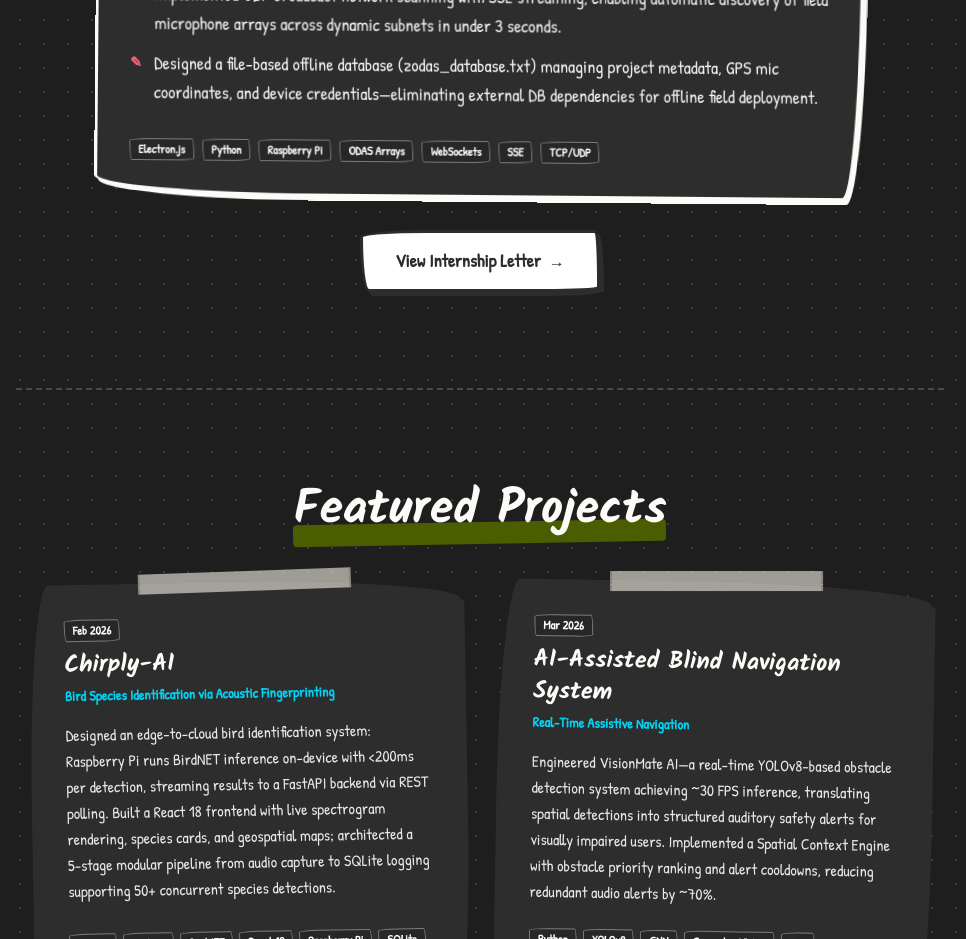
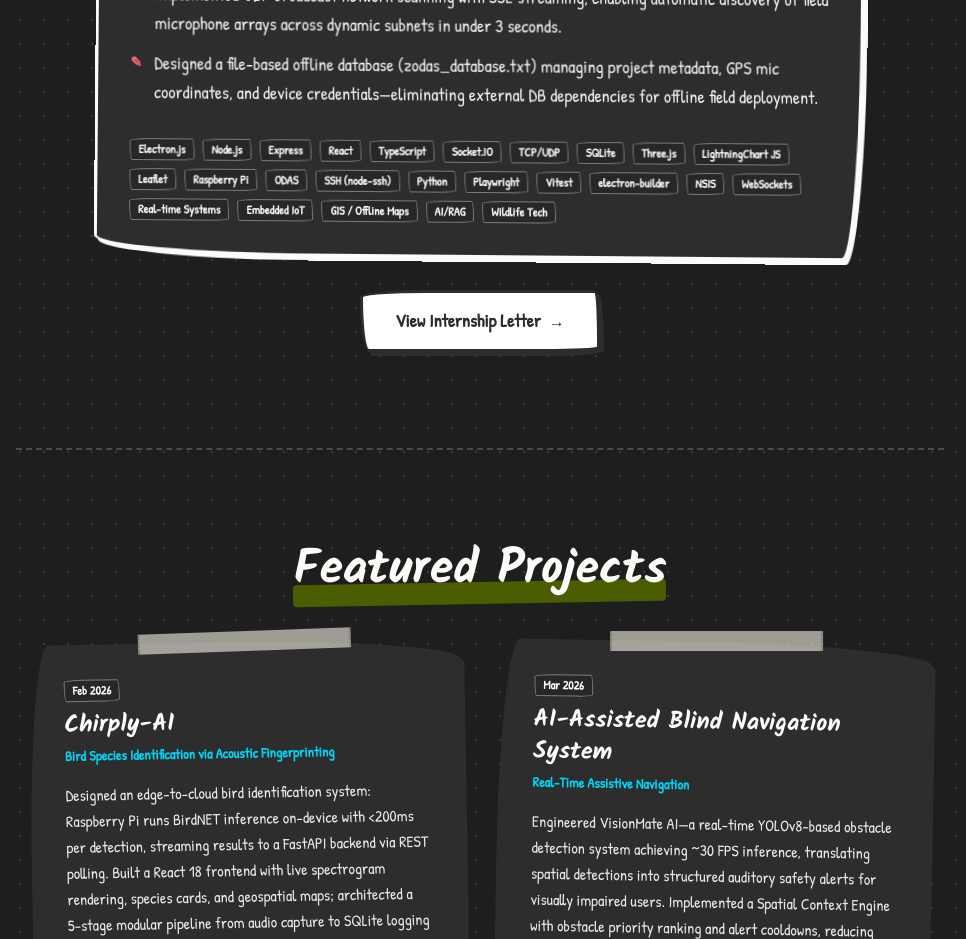
Before and after one commit to poornaprajays/Sketch, a React (Vite) app: page / in a window 1280 px wide. Shown: the part 2080-3019 px from the top of the page, without its empty margins (160-1126 px from the left). Built offline with nearby package versions, Linux system fonts and the light colour scheme.

Commit message:
data(experience): expand SonicWild skills from 7 to 25 - add full stack (Node, React, TypeScript, Socket.IO, SQLite, Three.js, LightningChart JS, Leaflet, SSH, Playwright, Vitest, electron-builder, NSIS, WebSockets) and domain tags; replace SSE with NSIS; rename ODAS Arrays to ODAS

```diff
--- a/src/data/portfolioData.ts
+++ b/src/data/portfolioData.ts
@@ -136,7 +136,7 @@ export const portfolioData: PortfolioData = {
         "Implemented UDP broadcast network scanning with SSE streaming, enabling automatic discovery of field microphone arrays across dynamic subnets in under 3 seconds.",
         "Designed a file-based offline database (zodas_database.txt) managing project metadata, GPS mic coordinates, and device credentials—eliminating external DB dependencies for offline field deployment."
       ],
-      skills: ["Electron.js", "Python", "Raspberry Pi", "ODAS Arrays", "WebSockets", "SSE", "TCP/UDP"]
+      skills: ["Electron.js", "Node.js", "Express", "React", "TypeScript", "Socket.IO", "TCP/UDP", "SQLite", "Three.js", "LightningChart JS", "Leaflet", "Raspberry Pi", "ODAS", "SSH (node-ssh)", "Python", "Playwright", "Vitest", "electron-builder", "NSIS", "WebSockets", "Real-time Systems", "Embedded IoT", "GIS / Offline Maps", "AI/RAG", "Wildlife Tech"]
     }
   ],
 
```
